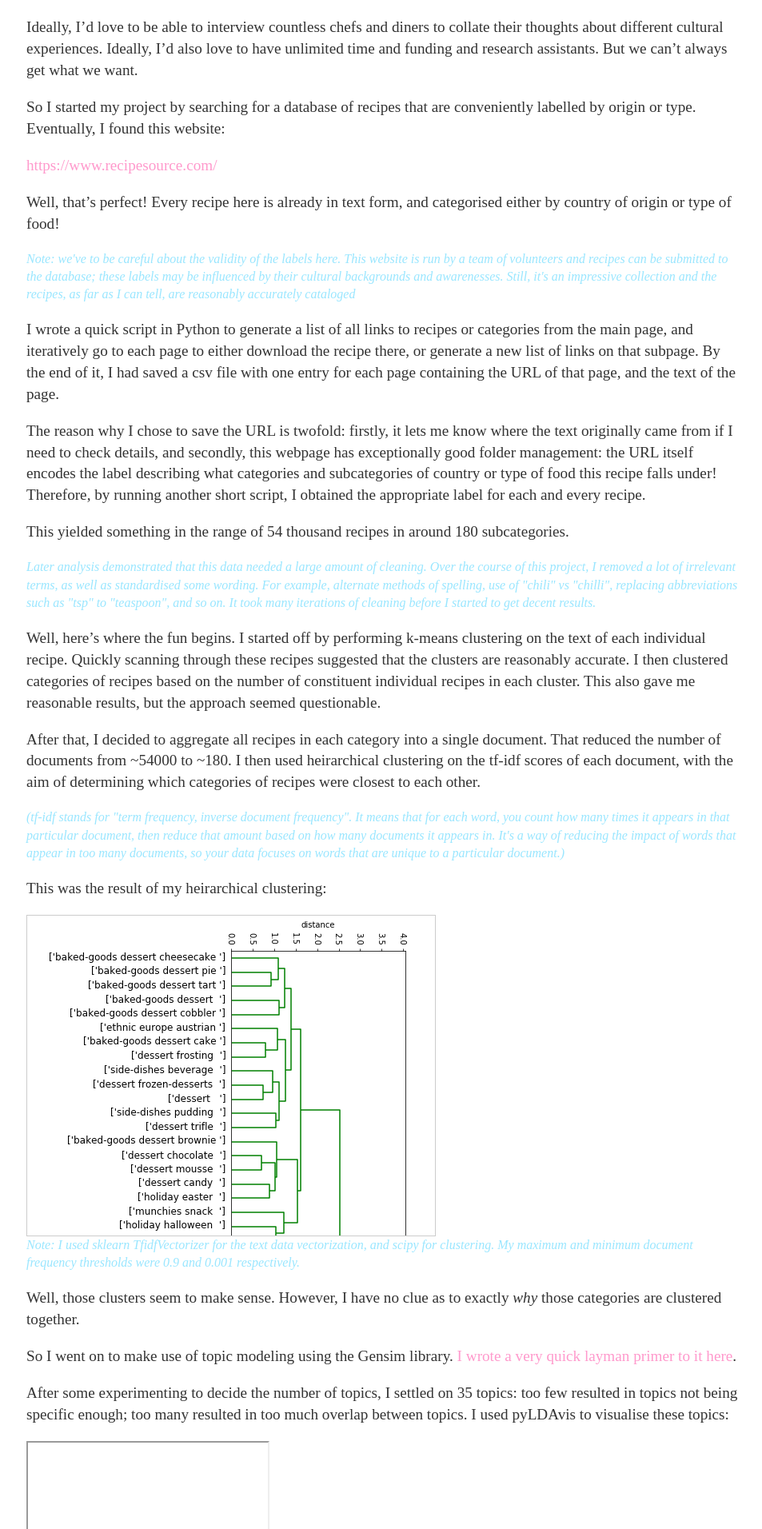
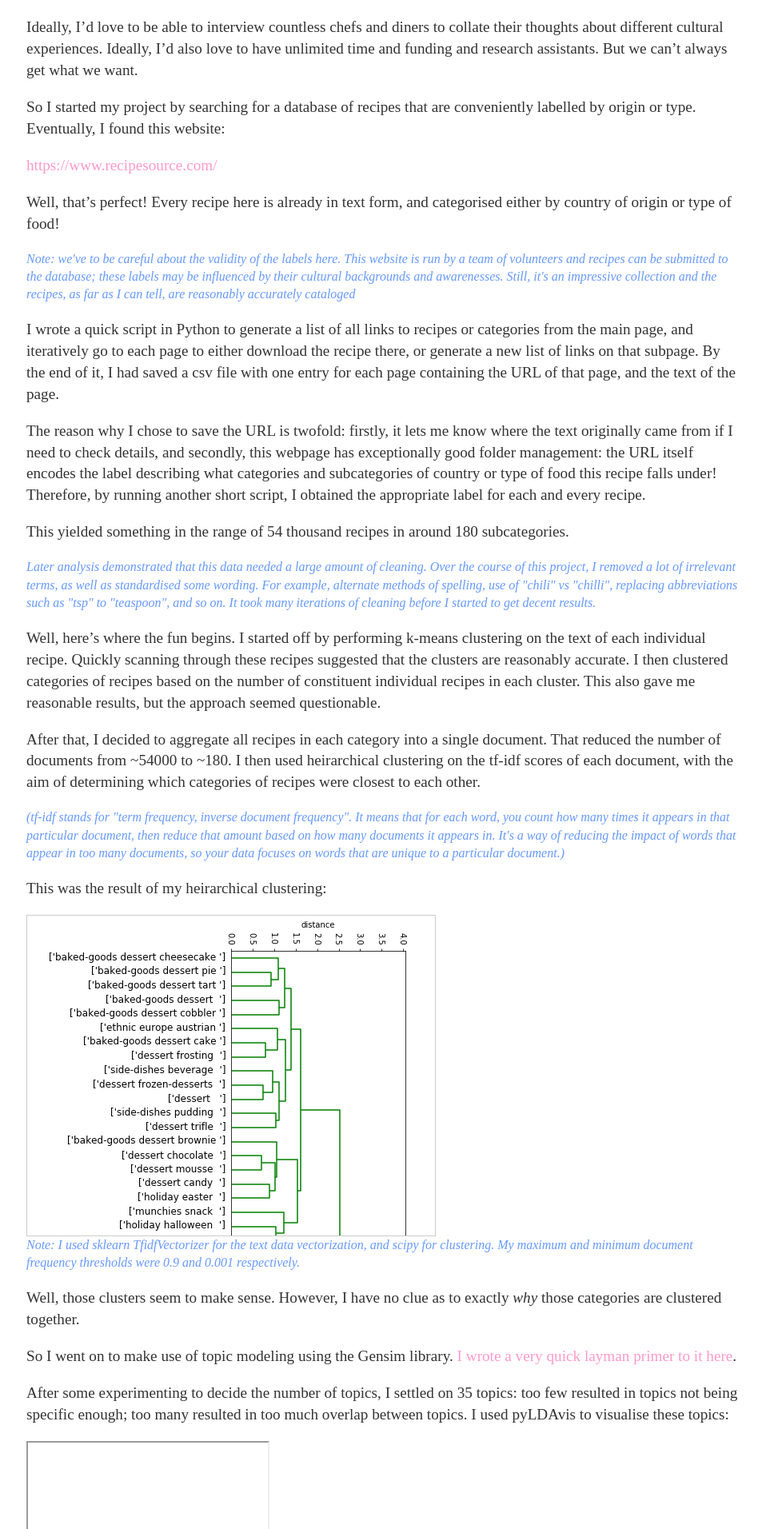
Before and after one commit to not-even-wong/not-even-wong.github.io, a Jekyll site: the page built from _posts/2019-11-12-analysing-similarities-between-recipes-with-topic-modeling.md, in a window 1280 px wide. Shown: the part 601-2513 px from the top of the page at 80% size, without its empty margins (159-1112 px from the left). Built offline with Jekyll 4.4.1, drawn with Linux system fonts in a browser that asks for light colours; grey boxes are pictures that could not be loaded.

Commit message:
Update main.css

```diff
--- a/css/main.css
+++ b/css/main.css
@@ -41,7 +41,7 @@ p {
     font-style: italic;
     font-size: 1.0em;
     line-height: 1.4em;
-    color: #99e6ff;
+    color: #6699ff;
 }
 ul {
     font-size: 1.1em;
```
